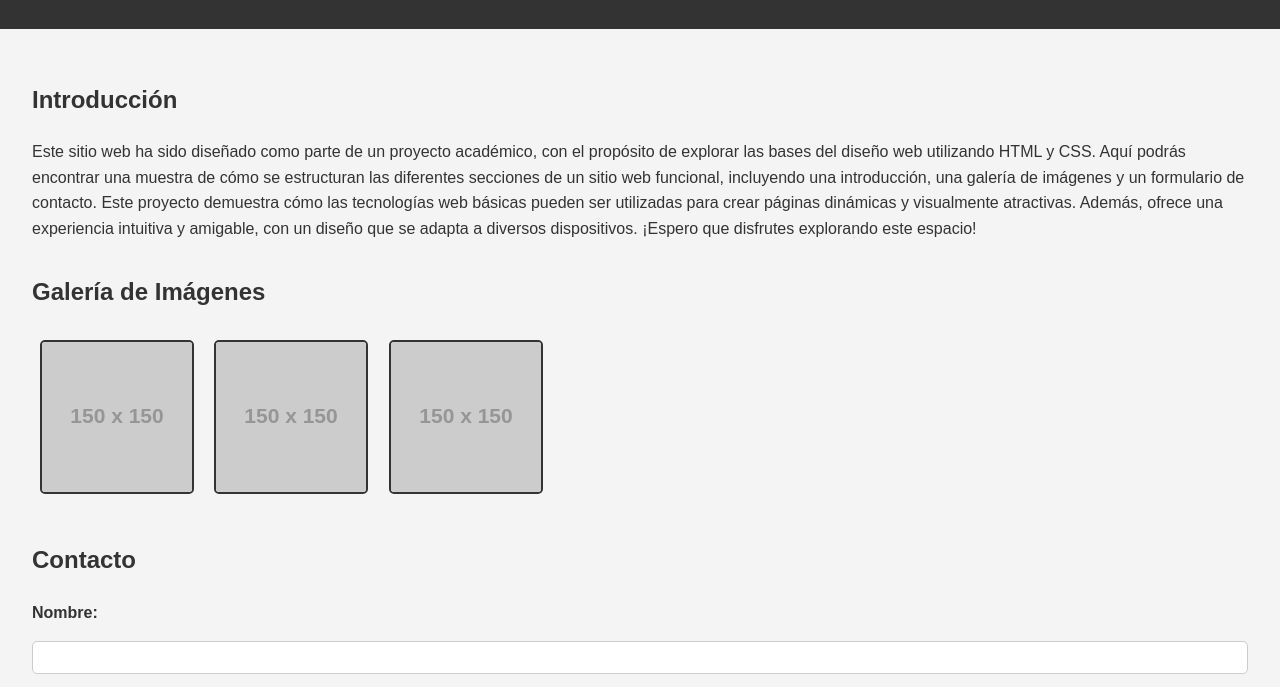
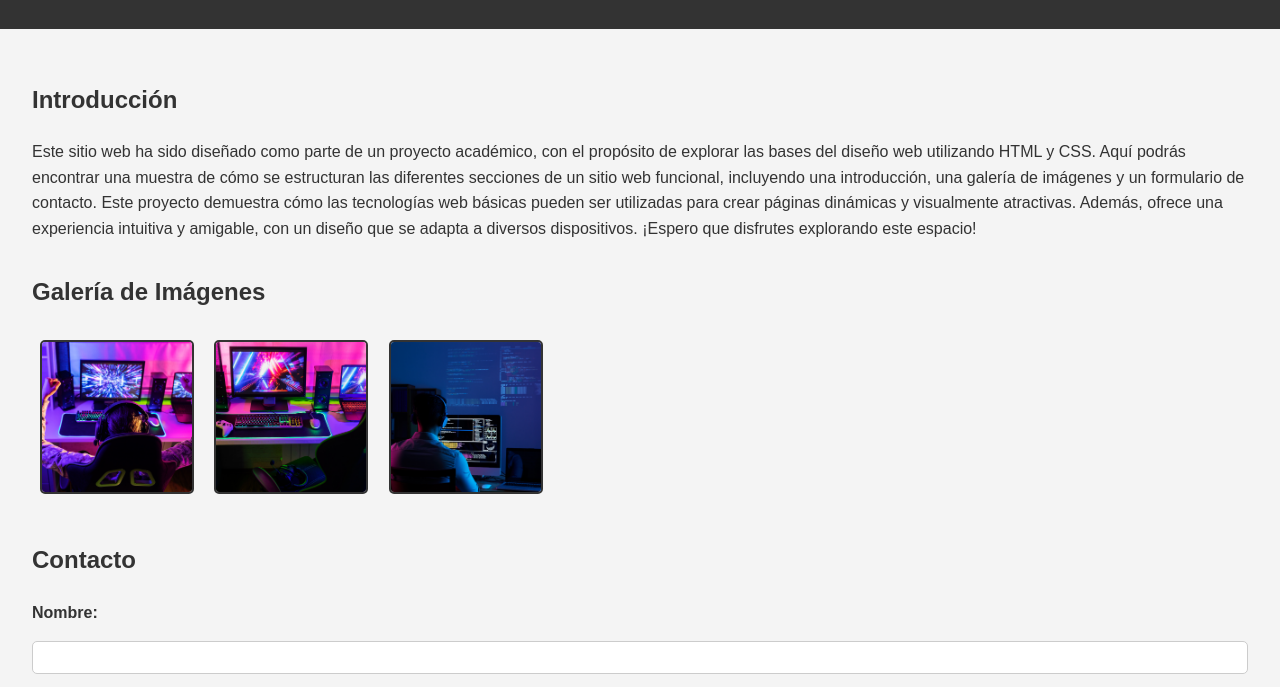
Before and after one commit to DevSaul96/SC-ACTIVIDAD2, a plain HTML site: page index.html in a window 1280 px wide. Shown: the part 112-799 px from the top of the page. Drawn offline with Linux system fonts and the light colour scheme; placeholder pictures from the web are drawn by us.

Commit message:
Update index.html

```diff
--- a/index.html
+++ b/index.html
@@ -23,9 +23,9 @@ Este proyecto demuestra cómo las tecnologías web básicas pueden ser utilizada
         <section id="galeria">
             <h2>Galería de Imágenes</h2>
             <div class="imagenes">
-                <img src="https://via.placeholder.com/150" alt="Imagen 1">
-                <img src="https://via.placeholder.com/150" alt="Imagen 2">
-                <img src="https://via.placeholder.com/150" alt="Imagen 3">
+                <img src="img1.jpg" alt="Imagen 1">
+                <img src="img2.jpg" alt="Imagen 2">
+                <img src="img3.jpg" alt="Imagen 3">
             </div>
         </section>
 
```
